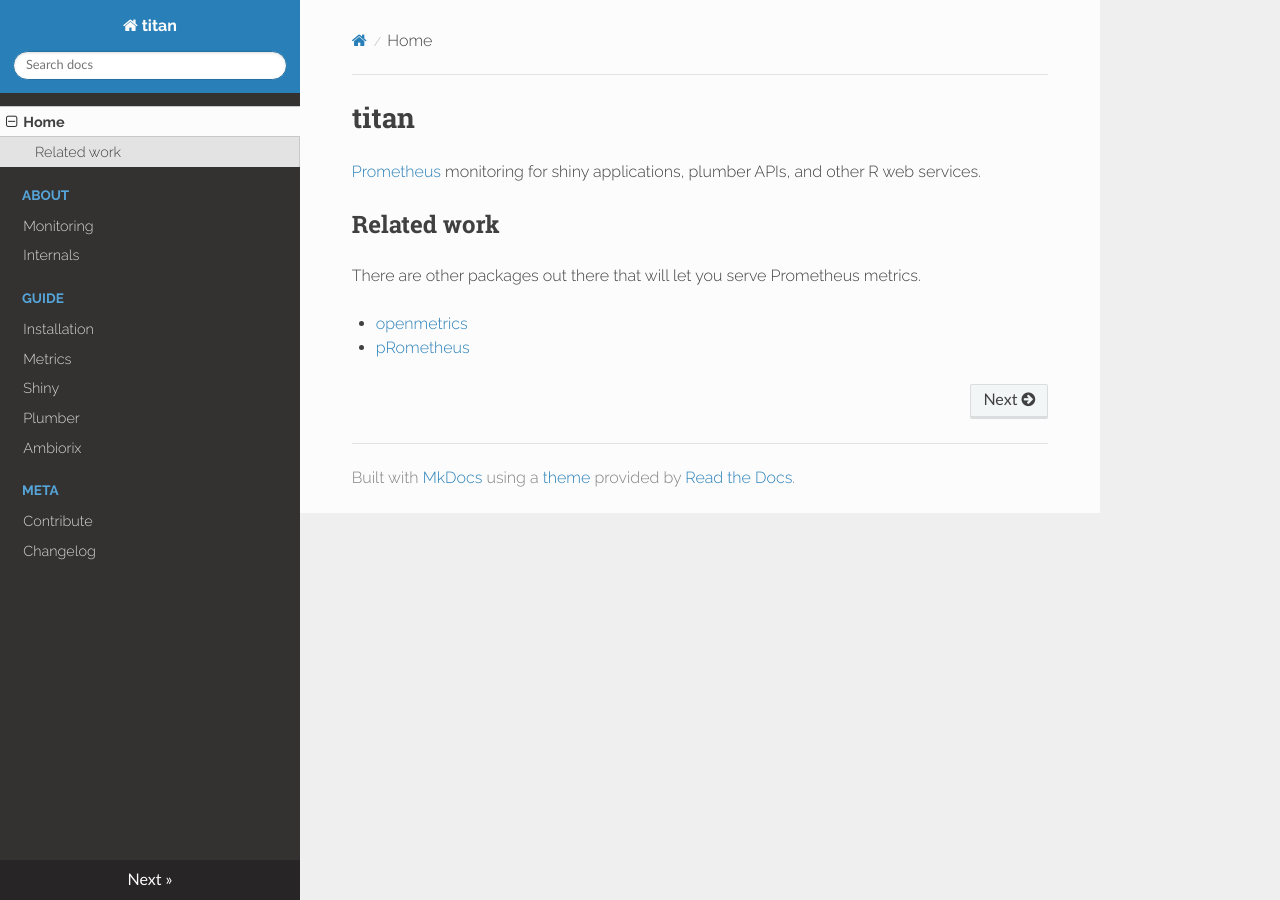
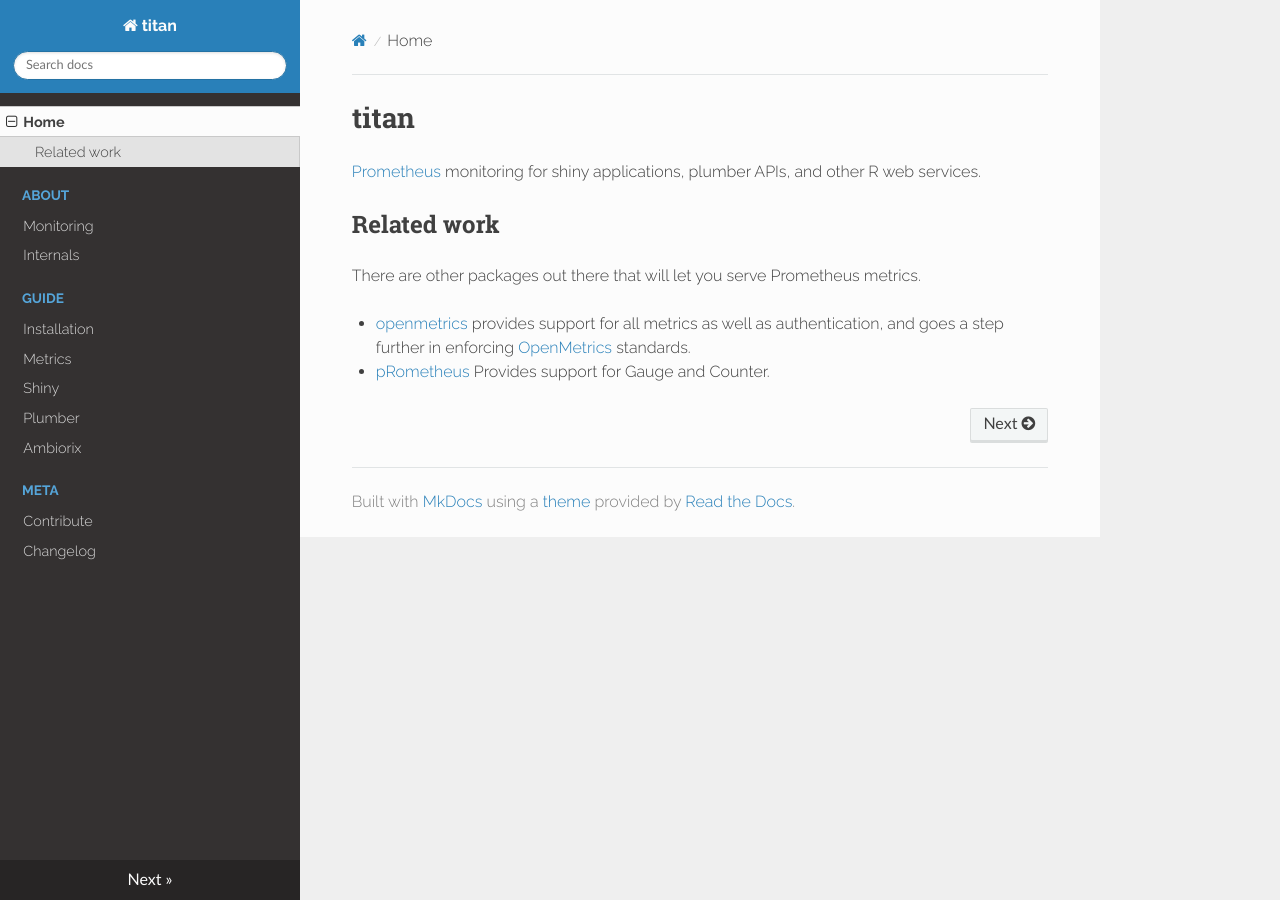
Before and after one commit to devOpifex/titan, an MkDocs documentation site: the page built from docs/index.md, in a window 1280 px wide. Built offline with MkDocs 1.6.1, drawn with Linux system fonts in a browser that asks for light colours; nearby versions of some CDN libraries.

```diff
--- a/docs/index.md
+++ b/docs/index.md
@@ -6,5 +6,5 @@
 
 There are other packages out there that will let you serve Prometheus metrics.
 
-- [openmetrics](https://github.com/atheriel/openmetrics/)
-- [pRometheus](https://github.com/cfmack/pRometheus/)
+- [openmetrics](https://github.com/atheriel/openmetrics/) provides support for all metrics as well as authentication, and goes a step further in enforcing [OpenMetrics](https://openmetrics.io/) standards.
+- [pRometheus](https://github.com/cfmack/pRometheus/) Provides support for Gauge and Counter.
```
Also changed, not shown: 11 other files.
